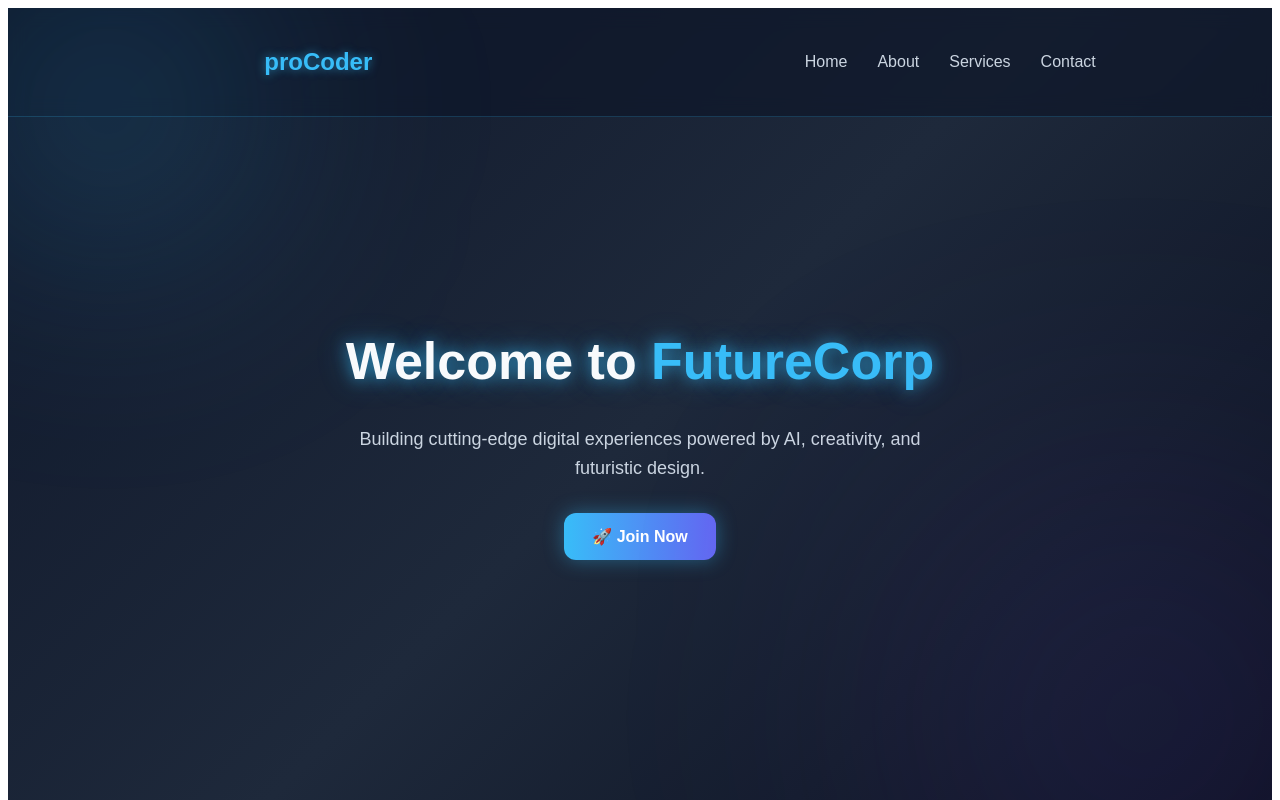
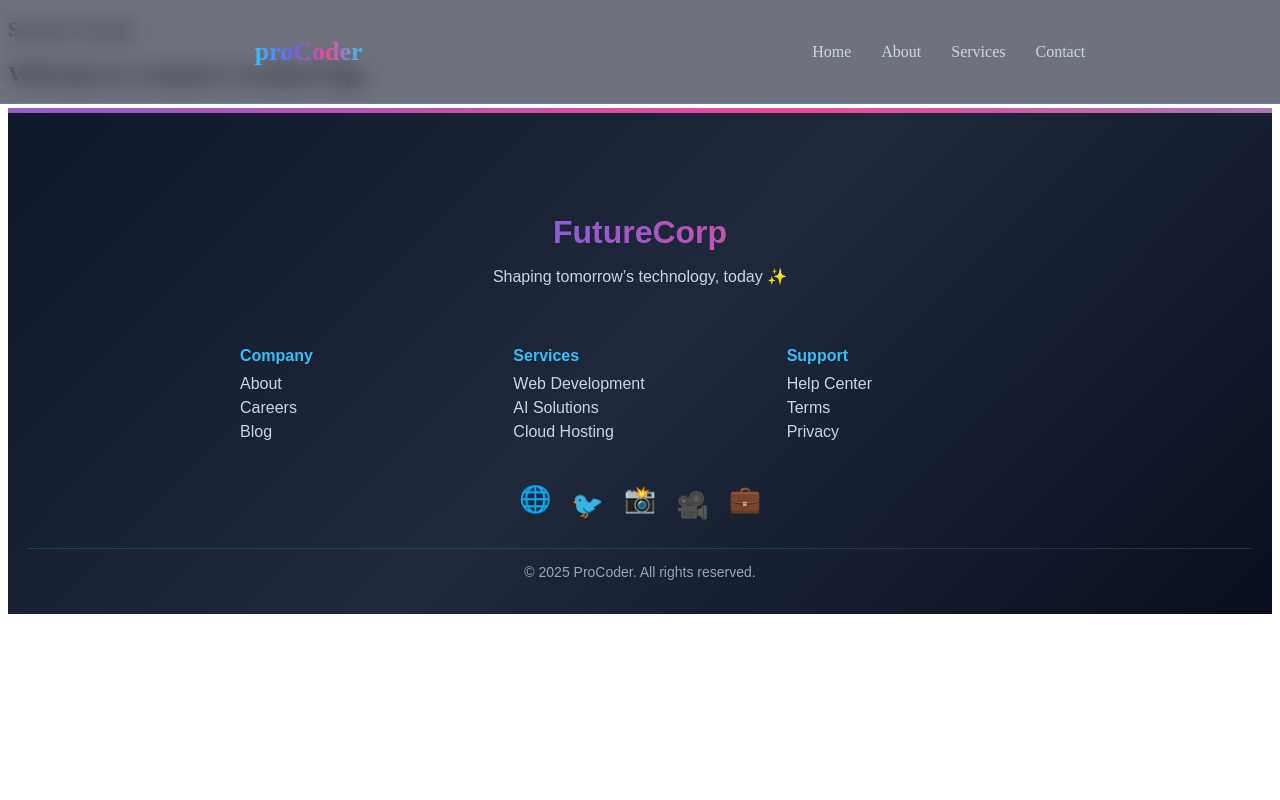
Before and after one commit to coder8820/Nextjs, a Next.js app in the folder my-app/: page /services/content in a window 1280 px wide. Shown: the top 800 px of the page. Built offline with nearby package versions, Linux system fonts and the light colour scheme.

Commit message:
working on navigation

```diff
--- a/my-app/app/(applications)/layout.js
+++ b/my-app/app/(applications)/layout.js
@@ -2,11 +2,11 @@ export default function RootLayout({ children }) {
   return (
     <>
       <header style={{ background: "orange", color: "white", padding: 10 }}>
-        Header (Applicaiton)
+        <HeaderPage />
       </header>
       {children}
       <footer style={{ background: "green", padding: 10, color: "white" }}>
-        Footer (Application)
+        <FooterPage />
       </footer>
     </>
   );
--- a/my-app/app/(marketing)/HeaderPage.js
+++ b/my-app/app/(marketing)/HeaderPage.js
@@ -1,59 +1,124 @@
-// app/header/page.js (Next.js 13+ App Router)
-// or pages/header.js (Next.js 12)
+// app/components/Navbar.js (Next.js 13+ App Router)
+// or components/Navbar.js (Next.js 12)
 
 "use client";
+import { useState } from "react";
 
-export default function HeaderPage() {
+export default function Navbar() {
+  const [menuOpen, setMenuOpen] = useState(false);
+
   return (
-    <div
-      style={{
-        minHeight: "100vh",
-        background:
-          "linear-gradient(135deg, #0f172a 0%, #1e293b 50%, #0a0f1f 100%)",
-        color: "#f8fafc",
-        fontFamily: "Arial, sans-serif",
-        display: "flex",
-        flexDirection: "column",
-        justifyContent: "center",
-        alignItems: "center",
-        textAlign: "center",
-        padding: "20px",
-        position: "relative",
-        overflow: "hidden",
-      }}
-    >
-      {/* Navigation */}
     <nav
       style={{
-          position: "absolute",
-          top: "0",
-          left: "0",
+        position: "fixed",
+        top: 0,
+        left: 0,
         width: "100%",
-          margin: "0 auto",
         display: "flex",
         justifyContent: "space-around",
         alignItems: "center",
-          padding: "20px 40px",
-          background: "rgba(15, 23, 42, 0.7)",
-          backdropFilter: "blur(10px)",
+        padding: "15px 30px",
+        background: "rgba(15, 23, 42, 0.6)",
+        backdropFilter: "blur(12px)",
         borderBottom: "1px solid rgba(56,189,248,0.2)",
+        zIndex: 1,
       }}
     >
       {/* Logo */}
-        <h2
+      <h1
         style={{
-            fontSize: "24px",
+          fontSize: "26px",
           fontWeight: "bold",
-            color: "#38bdf8",
-            textShadow: "0 0 10px rgba(56,189,248,0.6)",
+          background:
+            "linear-gradient(90deg, #38bdf8, #6366f1, #ec4899, #38bdf8)",
+          WebkitBackgroundClip: "text",
+          WebkitTextFillColor: "transparent",
+          animation: "moveGradient 6s linear infinite",
           cursor: "pointer",
         }}
       >
         proCoder
-        </h2>
+      </h1>
 
-        {/* Links */}
-        <div style={{ display: "flex", gap: "30px" }}>
+      {/* Desktop Links */}
+      <div
+        style={{
+          display: "flex",
+          gap: "30px",
+        }}
+        className="desktop-menu"
+      >
+        {["Home", "About", "Services", "Contact"].map((link) => (
+          <a
+            key={link}
+            href={`#${link.toLowerCase()}`}
+            style={{
+              color: "#cbd5e1",
+              fontSize: "16px",
+              textDecoration: "none",
+              transition: "all 0.3s ease",
+              display: "none", // hidden by default (we’ll show via media query)
+            }}
+            className="nav-link"
+            onMouseOver={(e) => {
+              e.currentTarget.style.color = "#38bdf8";
+              e.currentTarget.style.textShadow =
+                "0 0 12px rgba(56,189,248,0.8)";
+            }}
+            onMouseOut={(e) => {
+              e.currentTarget.style.color = "#cbd5e1";
+              e.currentTarget.style.textShadow = "none";
+            }}
+          >
+            {link}
+          </a>
+        ))}
+      </div>
+
+      {/* Hamburger Icon (Mobile) */}
+      <div
+        onClick={() => setMenuOpen(!menuOpen)}
+        style={{
+          width: "28px",
+          height: "20px",
+          display: "flex",
+          flexDirection: "column",
+          justifyContent: "space-between",
+          cursor: "pointer",
+        }}
+        className="hamburger"
+      >
+        {[...Array(3)].map((_, i) => (
+          <span
+            key={i}
+            style={{
+              height: "3px",
+              width: "100%",
+              background: "#38bdf8",
+              borderRadius: "2px",
+              transition: "all 0.3s ease",
+            }}
+          />
+        ))}
+      </div>
+
+      {/* Mobile Menu */}
+      {menuOpen && (
+        <div
+          style={{
+            position: "absolute",
+            top: "60px",
+            right: "20px",
+            background: "rgba(15,23,42,0.95)",
+            borderRadius: "12px",
+            padding: "20px",
+            display: "flex",
+            flexDirection: "column",
+            gap: "15px",
+            boxShadow: "0 0 20px rgba(56,189,248,0.3)",
+          }}
+          className="mobile-menu"
+        >
           {["Home", "About", "Services", "Contact"].map((link) => (
             <a
               key={link}
@@ -67,7 +132,7 @@ export default function HeaderPage() {
               onMouseOver={(e) => {
                 e.currentTarget.style.color = "#38bdf8";
                 e.currentTarget.style.textShadow =
-                  "0 0 10px rgba(56,189,248,0.8)";
+                  "0 0 12px rgba(56,189,248,0.8)";
               }}
               onMouseOut={(e) => {
                 e.currentTarget.style.color = "#cbd5e1";
@@ -78,87 +143,30 @@ export default function HeaderPage() {
             </a>
           ))}
         </div>
+      )}
+
+      {/* Animations + Media Queries */}
+      <style jsx>{`
+        @keyframes moveGradient {
+          0% {
+            background-position: 0% 50%;
+          }
+          100% {
+            background-position: 100% 50%;
+          }
+        }
+        @media (min-width: 768px) {
+          .nav-link {
+            display: block !important;
+          }
+          .hamburger {
+            display: none !important;
+          }
+          .mobile-menu {
+            display: none !important;
+          }
+        }
+      `}</style>
     </nav>
-
-      {/* Glow Backgrounds */}
-      <div
-        style={{
-          position: "absolute",
-          top: "-100px",
-          left: "-100px",
-          width: "400px",
-          height: "400px",
-          background:
-            "radial-gradient(circle, rgba(56,189,248,0.35), transparent 70%)",
-          borderRadius: "50%",
-          filter: "blur(120px)",
-        }}
-      />
-      <div
-        style={{
-          position: "absolute",
-          bottom: "-120px",
-          right: "-120px",
-          width: "500px",
-          height: "500px",
-          background:
-            "radial-gradient(circle, rgba(139,92,246,0.35), transparent 70%)",
-          borderRadius: "50%",
-          filter: "blur(150px)",
-        }}
-      />
-
-      {/* Hero Content */}
-      <h1
-        style={{
-          fontSize: "52px",
-          fontWeight: "bold",
-          marginBottom: "16px",
-          textShadow:
-            "0 0 15px rgba(56,189,248,0.6), 0 0 30px rgba(56,189,248,0.4)",
-        }}
-      >
-        Welcome to <span style={{ color: "#38bdf8" }}>FutureCorp</span>
-      </h1>
-
-      <p
-        style={{
-          maxWidth: "600px",
-          fontSize: "18px",
-          lineHeight: 1.6,
-          marginBottom: "30px",
-          color: "#cbd5e1",
-        }}
-      >
-        Building cutting-edge digital experiences powered by AI, creativity, and
-        futuristic design.
-      </p>
-
-      <button
-        style={{
-          padding: "14px 28px",
-          borderRadius: "12px",
-          border: "none",
-          background: "linear-gradient(90deg,#38bdf8,#6366f1)",
-          color: "#fff",
-          fontSize: "16px",
-          fontWeight: "bold",
-          cursor: "pointer",
-          boxShadow: "0 0 20px rgba(56,189,248,0.4)",
-          transition: "all 0.3s ease",
-        }}
-        onMouseOver={(e) => {
-          e.currentTarget.style.transform = "scale(1.08)";
-          e.currentTarget.style.boxShadow =
-            "0 0 30px rgba(56,189,248,0.8), 0 0 50px rgba(99,102,241,0.6)";
-        }}
-        onMouseOut={(e) => {
-          e.currentTarget.style.transform = "scale(1)";
-          e.currentTarget.style.boxShadow = "0 0 20px rgba(56,189,248,0.4)";
-        }}
-      >
-        🚀 Join Now
-      </button>
-    </div>
   );
 }
```
Lines whose indentation alone changed are shown as unchanged.
